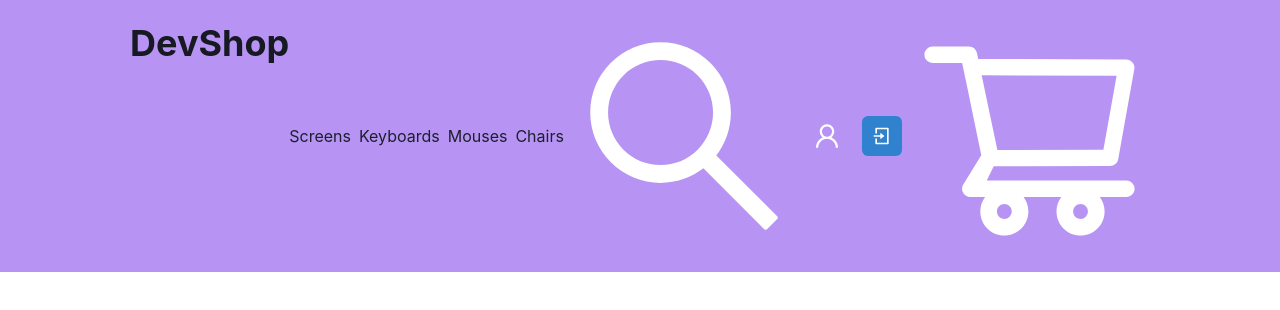
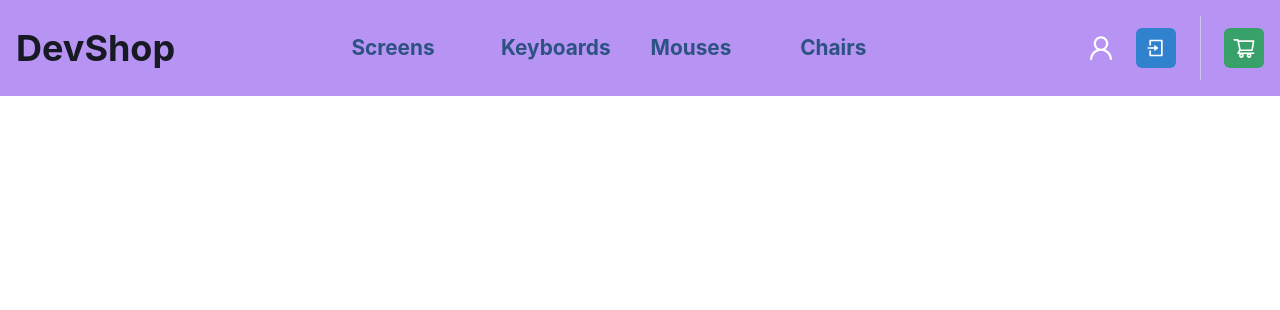
Before and after one commit to vivianequeiroz/dev-shop, a Next.js app: page /home in a window 1280 px wide. Shown: the top 310 px of the page. Built offline with nearby package versions, Linux system fonts and the light colour scheme; no server answers.

Commit message:
feat: add Header structure with behavior

```diff
--- a/src/components/Header/index.tsx
+++ b/src/components/Header/index.tsx
@@ -1,38 +1,84 @@
-import { Flex, HStack, Icon, Link } from '@chakra-ui/react';
-import { GetServerSideProps } from 'next';
-import { getSession } from 'next-auth/react';
-import { AiOutlineSearch, AiOutlineShoppingCart } from 'react-icons/ai';
+import { useState } from 'react';
+
+import {
+  Center,
+  Divider,
+  Flex,
+  IconButton,
+  Stack,
+  useBreakpointValue,
+} from '@chakra-ui/react';
+import { signOut, useSession } from 'next-auth/react';
+import { AiOutlineShoppingCart } from 'react-icons/ai';
+import { RiLogoutBoxRLine } from 'react-icons/ri';
 
 import { Logo } from '../Logo';
 import { User } from '../User';
+import { NavBar } from '../NavBar';
 
 export function Header() {
+  const [isLoading, setLoading] = useState(false);
+
+  const { status } = useSession();
+  const isUserAuthenticated = status === 'authenticated';
+
+  const isDesktopScreen = useBreakpointValue({
+    base: false,
+    lg: true,
+  });
+  const dividerOrientation = isDesktopScreen ? 'vertical' : 'horizontal';
+
+  const handleUserLogOut = async () => {
+    setLoading(true);
+    try {
+      await new Promise((resolve) => setTimeout(resolve, 1500));
+      await signOut();
+    } catch (error) {
+      console.error(error);
+    } finally {
+      setLoading(false);
+    }
+  };
+
   return (
-    <Flex as="header">
+    <Flex
+      as="header"
+      direction={['column', 'row']}
+      width="100%"
+      align="center"
+      justify="space-between"
+    >
       <Logo />
-      <HStack>
-        <Link>Screens</Link>
-        <Link>Keyboards</Link>
-        <Link>Mouses</Link>
-        <Link>Chairs</Link>
-      </HStack>
-      <HStack>
-        <Icon
-          as={AiOutlineSearch}
-          role="img"
-          width={60}
-          height={60}
-          fill="white"
+      <NavBar />
+      <Stack spacing={[2, 4]} direction="row" align="center">
+        <User />
+        <Center height="4rem" width="1rem">
+          <Divider orientation={dividerOrientation} color="black" />
+        </Center>
+
+        <IconButton
+          colorScheme="green"
+          icon={<AiOutlineShoppingCart size={24} />}
+          aria-label="Log out"
         />
-        <User />
-        <Icon
-          as={AiOutlineShoppingCart}
-          role="img"
-          width={60}
-          height={60}
-          fill="white"
-        />
-      </HStack>
+
+        {isUserAuthenticated && (
+          <>
+            <Center height="4rem" width="1rem">
+              <Divider orientation={dividerOrientation} color="black" />
+            </Center>
+            <IconButton
+              as="button"
+              colorScheme="red"
+              icon={<RiLogoutBoxRLine />}
+              aria-label="Log out"
+              isLoading={isLoading}
+              onClick={handleUserLogOut}
+              type="button"
+            />
+          </>
+        )}
+      </Stack>
     </Flex>
   );
 }
```
